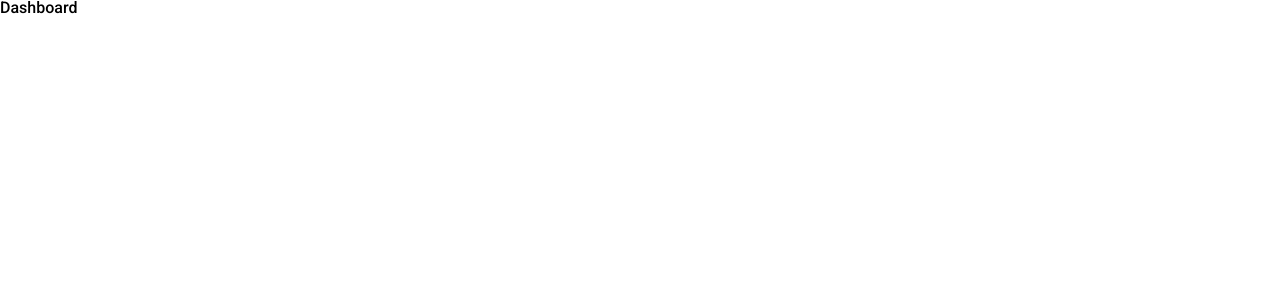
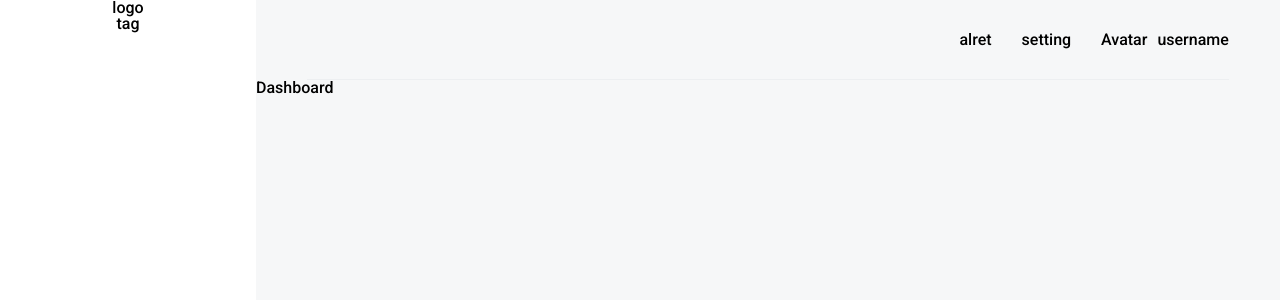
Before and after one commit to 7th-wanted-pre-onboarding-frontend/pre-onboarding-7th-2-2-1, a React (Create React App) app: page /dashboard in a window 1280 px wide. Shown: the top 300 px of the page. Built offline with nearby package versions, Linux system fonts and the light colour scheme.

Commit message:
feat: main layout을 라우터에 적용

```diff
--- a/src/router.js
+++ b/src/router.js
@@ -6,6 +6,7 @@ import {
   Route,
   Navigate
 } from 'react-router-dom';
+import Main from './layouts/Main/Main';
 
 import AdSetupPage from './pages/AdSetupPage';
 import DashboardPage from './pages/DashboardPage';
@@ -14,9 +15,11 @@ export default function AppRouter() {
   return (
     <Router>
       <Routes>
-        <Route path='/' element={<Navigate to='/dashboard' />} />
-        <Route path='/dashboard' element={<DashboardPage />} />
-        <Route path='/adsetup' element={<AdSetupPage />} />
+        <Route element={<Main />}>
+          <Route path='/' element={<Navigate to='/dashboard' />} />
+          <Route path='/dashboard' element={<DashboardPage />} />
+          <Route path='/adsetup' element={<AdSetupPage />} />
+        </Route>
         <Route path='*' element={<div>NotFound</div>} />
       </Routes>
     </Router>
```
